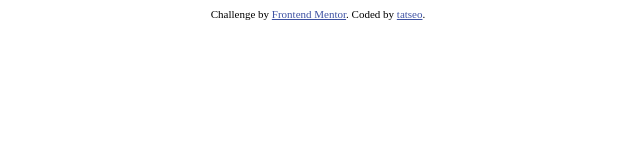
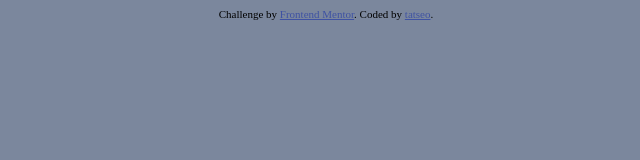
Before and after one commit to tatseo/qr-code-component, a plain HTML site: page index.html in a window 1280 px wide. Shown: the whole page, without its empty margins (322-962 px from the left). Drawn offline with Linux system fonts and the light colour scheme.

Commit message:
background

```diff
--- a/index.html
+++ b/index.html
@@ -17,14 +17,12 @@
 </head>
 <body>
 
-<div id="background">
   <div id="panel">
     <div id="qr"></div>
     <div id="text">
 
     </div>
   </div>
-</div>
 
   <div class="attribution">
     Challenge by <a href="https://www.frontendmentor.io?ref=challenge" target="_blank">Frontend Mentor</a>.
--- a/style.css
+++ b/style.css
@@ -1,3 +1,6 @@
-#background {
-    background-color: hsl(220, 15%, 55%);
+body {
+    background-color: hsl(219, 15%, 55%);
+    width: 100vw;
+    height: 100vh;
+    position: 0,0;
 }
```
